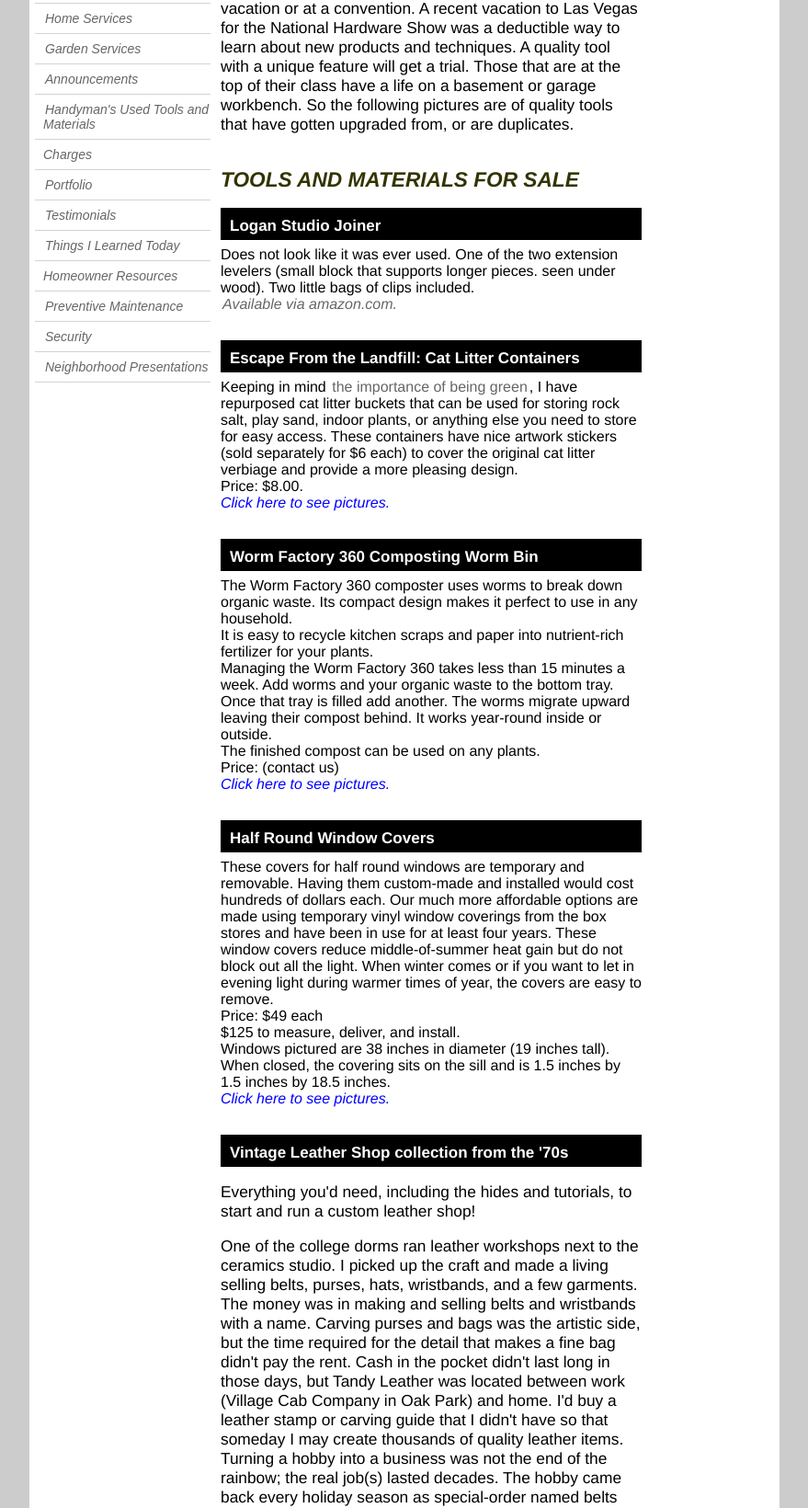
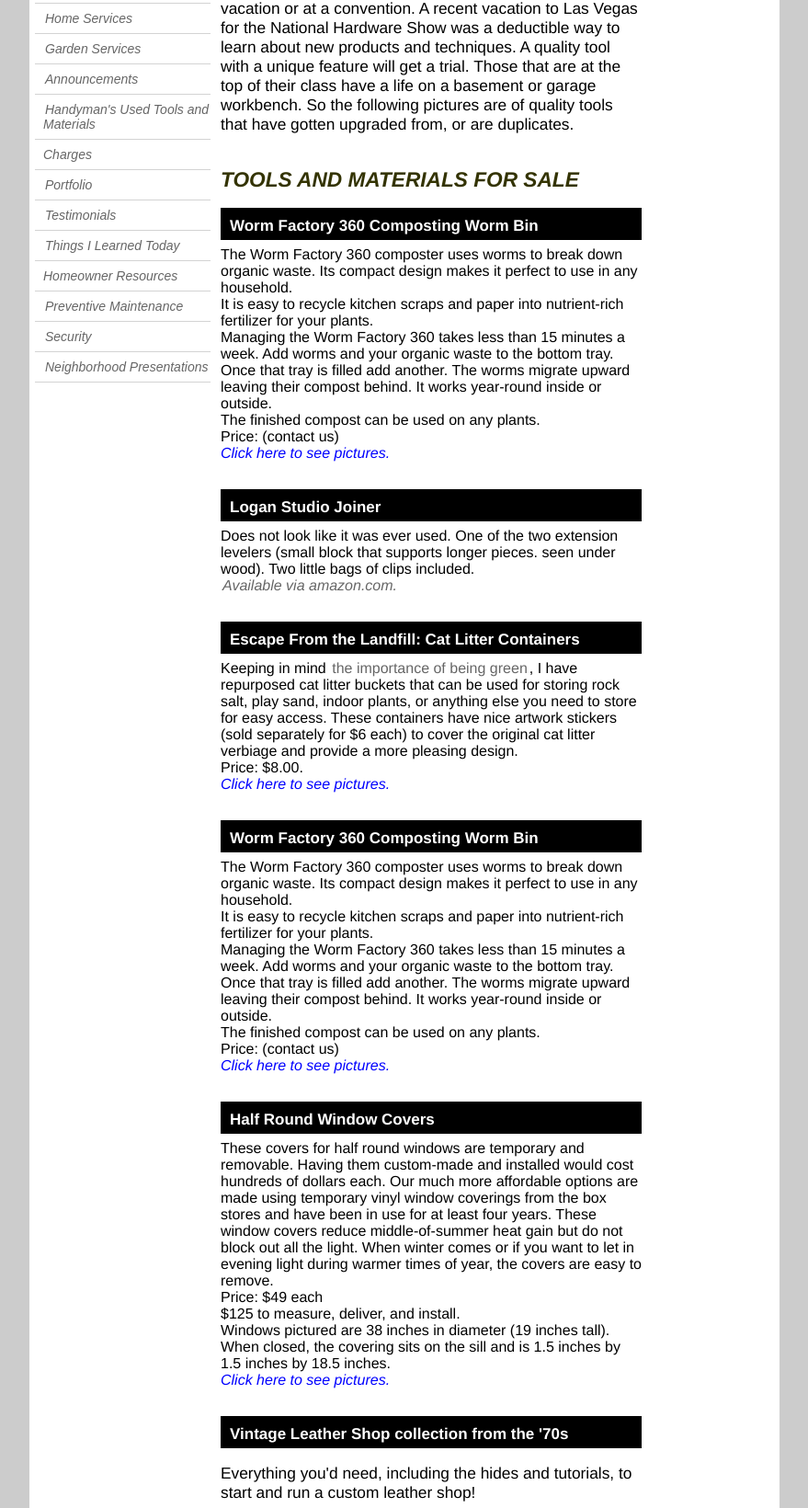
Before and after one commit to scatteredfrog/flirzelkwerp_pphm, a PHP site: page /toolsmats.php in a window 1280 px wide. Shown: the part 328-1968 px from the top of the page at 92% size, without its empty margins (200-1079 px from the left). Run offline with PHP 8.4, Linux system fonts and the light colour scheme.

Commit message:
Worm tray added to toolsmats

```diff
--- a/toolsmats.php
+++ b/toolsmats.php
@@ -46,6 +46,31 @@
                     that have gotten upgraded from, or are duplicates.</div>
                 <br />&nbsp;<br />
                 <div class="subSection">Tools and Materials For Sale</div>
+                <div id="worm-fact" class="sale saleTitle">
+                    Worm Factory 360 Composting Worm Bin
+                </div>
+                <div class="saleOtherStuff">
+                    <div class="sale saleDescription">
+                       The Worm Factory 360 composter uses worms to break down organic
+                        waste. Its compact design makes it perfect to use in any
+                        household.<br />
+                        It is easy to recycle kitchen scraps and paper into nutrient-rich
+                        fertilizer for your plants.<br />
+                        Managing the Worm Factory 360 takes less than 15 minutes a week.
+                        Add worms and your organic waste to the bottom tray. Once that tray
+                        is filled add another. The worms migrate upward leaving their
+                        compost behind. It works year-round inside or outside.<br />
+                        The finished compost can be used on any plants.<br />
+                        Price: (contact us)<br />
+                        <span ng-click="arrowClick('worm-fact')" id="worm-fact-see" class="clickToSee">Click here to see pictures.</span>
+                    </div>
+                    <div ng-show="id=='worm-fact'" id="worm-fact-pix" class="fotorama">
+                        <img src="/images/sale/tcat1.jpg" />
+                        <img src="/images/sale/tcat2.jpg" />
+                        <img src="/images/sale/tcat3.jpg" />
+                    </div>
+                    &nbsp;<br />
+                </div>
                 <div id="studio_joiner" class="sale saleTitle">
                     Logan Studio Joiner
                 </div>
```
